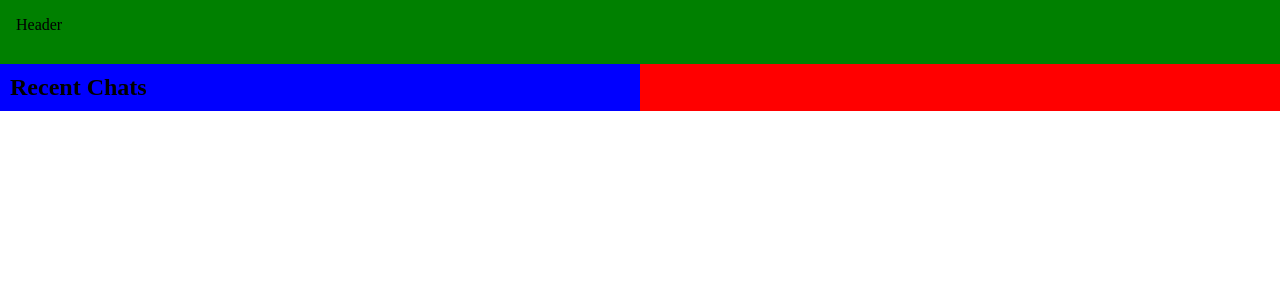
After one commit to rahmanm16/Web-based-App, a PHP site: page /chat-menu.html in a window 1280 px wide. The commit adds this page. Shown: the top 300 px of the page. Run offline with PHP 8.4, Linux system fonts and the light colour scheme.

Commit message:
update/chat-window
- Added chat window HTML file.
- Updated class names to follow BEM naming convention.

```diff
--- /dev/null
+++ b/chat-menu.html
@@ -0,0 +1,23 @@
+<!DOCTYPE html>
+<html lang="en">
+<head>
+    <meta charset="UTF-8">
+    <meta name="viewport" content="width=device-width, initial-scale=1.0">
+    <title>Chat Window</title>
+    <link rel="stylesheet" href="css/index.css">
+</head>
+<body class="chat-window__body">
+    <header class="chat-window__header">
+        Header
+    </header>
+    <main>
+        <div class="chat-window__container">
+            <div class="recent-chats__column">
+                <h2>Recent Chats</h2>
+            </div>
+            <div class="active-chat__column">
+            </div>
+        </div>
+    </main>
+</body>
+</html>
--- a/css/index.css
+++ b/css/index.css
@@ -6,10 +6,11 @@
 }
 
 html {
-    font-size: 100%; /* this is usually 16px by default */
+    font-size: 100%;
+    /* this is usually 16px by default */
 }
 
-body {
+.body__container {
     height: 100%;
     font-family: 'Arial', sans-serif;
     background-image: linear-gradient(to right, #4facfe 0%, #00f2fe 100%);
@@ -17,7 +18,39 @@ body {
     align-items: center;
     justify-content: center;
     text-align: center;
-    padding: 15px; /* padding for smaller screens */
+    padding: 15px;
+    /* padding for smaller screens */
+}
+
+.chat-window__body {
+    display: flex;
+    flex-direction: column;
+    padding: 0;
+}
+
+.chat-window__header {
+    background-color: green;
+    padding: 1rem;
+    height: 4rem;
+    width: 100%;
+}
+
+.chat-window__container {
+    display: flex;
+}
+
+.active-chat__column, .recent-chats__column {
+    flex: 50%;
+    padding: 10px;
+    box-sizing: border-box;
+}
+
+.recent-chats__column {
+    background-color: blue;
+}
+
+.active-chat__column {
+    background-color: red;
 }
 
 h1 {
@@ -34,13 +67,13 @@ h1 {
     max-width: 100%;
 }
 
-.form-container {
+.login-form__container {
     position: relative;
     width: 100%;
     max-width: 280px;
 }
 
-.form-toggle {
+.login-form__toggle {
     margin-bottom: 20px;
 }
 
@@ -86,6 +119,7 @@ button.active {
         opacity: 0;
         transform: translateY(20px);
     }
+
     100% {
         opacity: 1;
         transform: translateY(0);
@@ -141,7 +175,8 @@ input[type=submit].btn:active {
     }
 
     h1 {
-        font-size: 1.5rem; /* 24px */
+        font-size: 1.5rem;
+        /* 24px */
     }
 
     .form-container {
--- a/index.html
+++ b/index.html
@@ -8,9 +8,9 @@
   <title>Web based messaging client</title>
 </head>
 <body>
-  <div class="container">
-    <div class="form-container">
-      <div class="form-toggle">
+  <div class="body__container">
+    <div class="login-form__container">
+      <div class="login-form__toggle">
         <button id="toggle-login">Log In</button>
         <button id="toggle-signup">Sign Up</button>
       </div>
```
